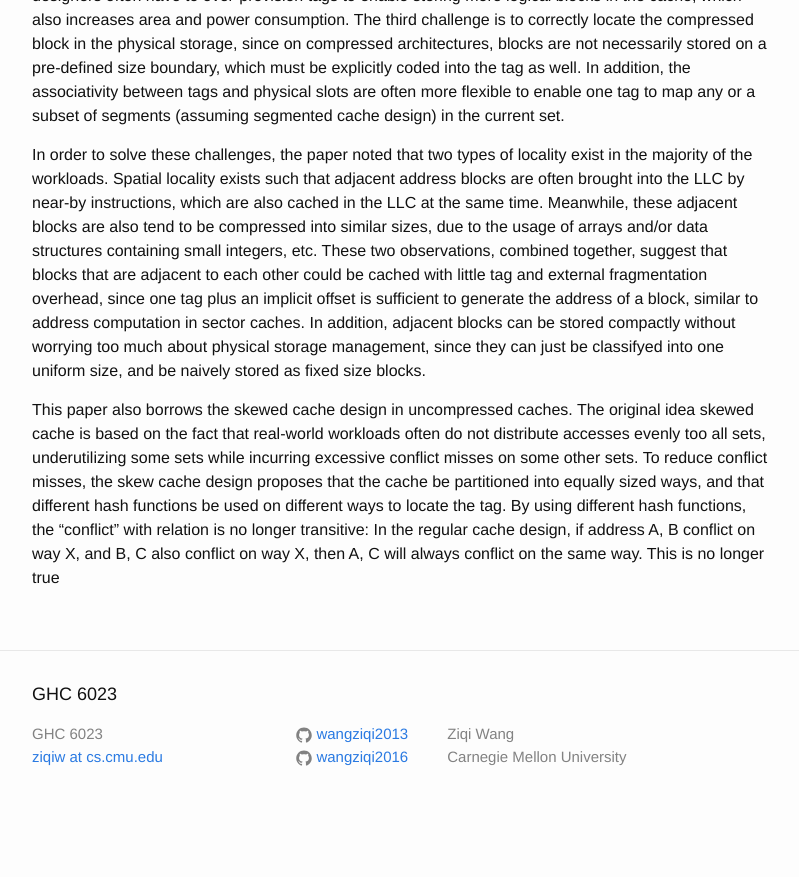
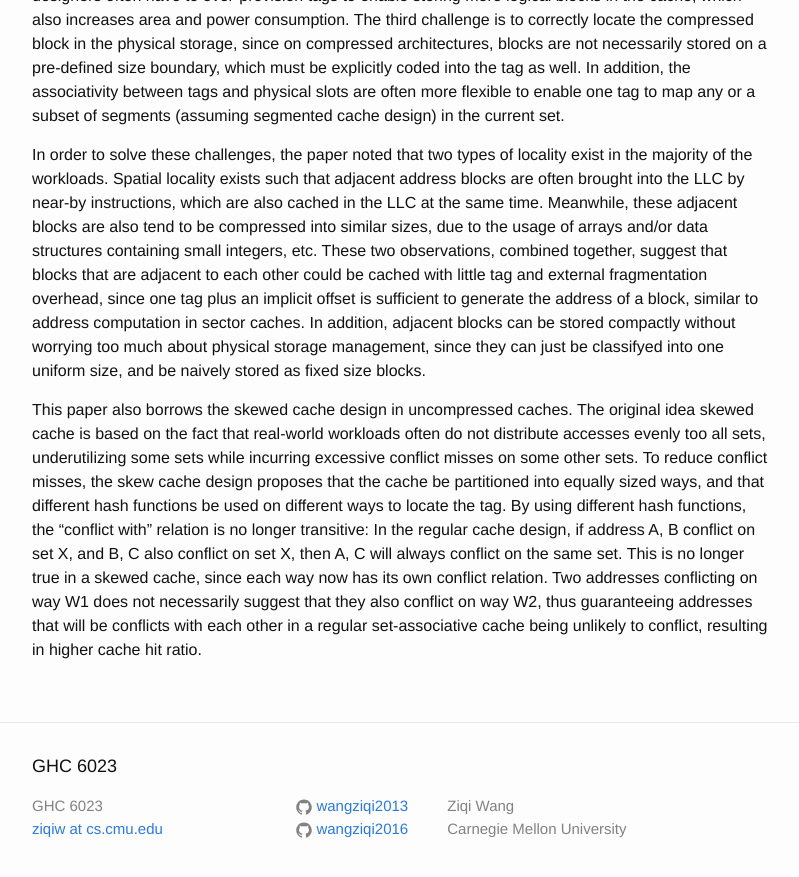
Before and after one commit to wangziqi2013/wangziqi2013.github.io, a Jekyll site: the page built from _posts/2020-06-13-skewed-compressed-cache.markdown, in a window 1280 px wide and 900 px high, scrolled down 634 px. Shown: the top 877 px of the window, without its empty margins (238-1037 px from the left). Built offline with Jekyll 4.4.1, drawn with Linux system fonts in a browser that asks for light colours; before the commit the page ends 1462 px from its top, so only the background shows below that.

Commit message:
Finish skewed cache

```diff
--- a/_posts/2020-06-13-skewed-compressed-cache.markdown
+++ b/_posts/2020-06-13-skewed-compressed-cache.markdown
@@ -39,6 +39,9 @@ This paper also borrows the skewed cache design in uncompressed caches. The orig
 fact that real-world workloads often do not distribute accesses evenly too all sets, underutilizing some sets while
 incurring excessive conflict misses on some other sets. To reduce conflict misses, the skew cache design proposes that
 the cache be partitioned into equally sized ways, and that different hash functions be used on different ways to locate
-the tag. By using different hash functions, the "conflict" with relation is no longer transitive: In the regular cache
-design, if address A, B conflict on way X, and B, C also conflict on way X, then A, C will always conflict on the
-same way. This is no longer true
+the tag. By using different hash functions, the "conflict with" relation is no longer transitive: In the regular cache
+design, if address A, B conflict on set X, and B, C also conflict on set X, then A, C will always conflict on the
+same set. This is no longer true in a skewed cache, since each way now has its own conflict relation. Two addresses
+conflicting on way W1 does not necessarily suggest that they also conflict on way W2, thus guaranteeing addresses
+that will be conflicts with each other in a regular set-associative cache being unlikely to conflict, resulting in
+higher cache hit ratio.
```
